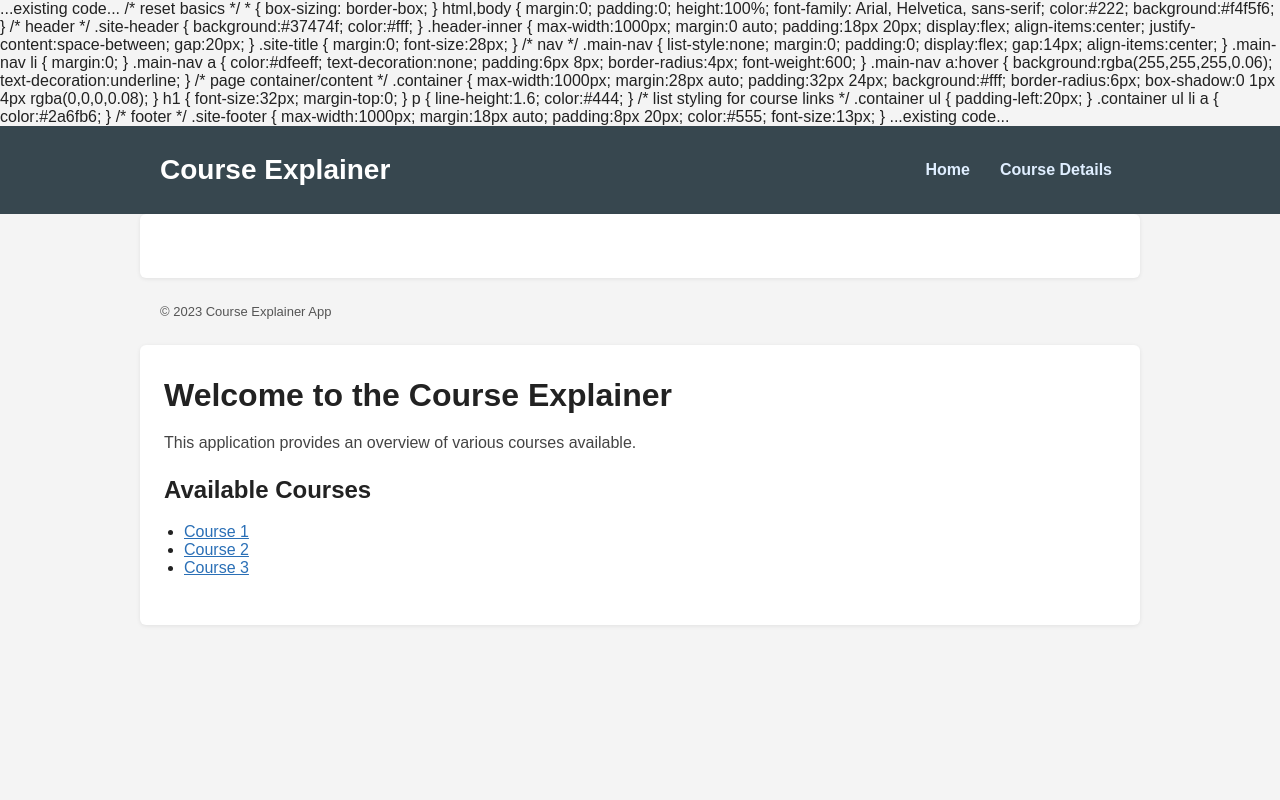
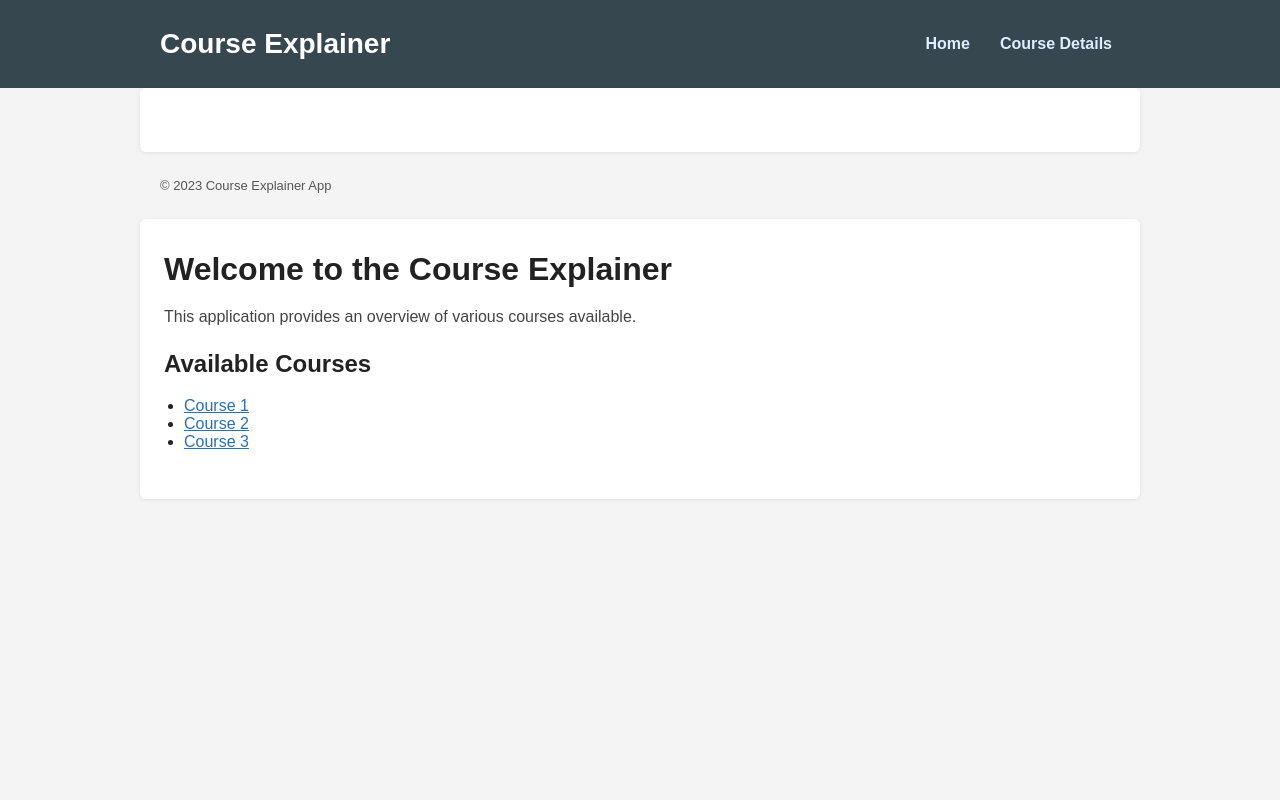
Before and after one commit to CodewithChiran/AINext, a Flask app: page / in a window 1280 px wide. Run offline with Flask 3, Linux system fonts and the light colour scheme.

Commit message:
First Commit

```diff
--- a/src/templates/layout.html
+++ b/src/templates/layout.html
@@ -7,34 +7,7 @@
   <link rel="stylesheet" href="{{ url_for('static', filename='css/styles.css') }}">
 </head>
 <body>
-...existing code...
-/* reset basics */
-* { box-sizing: border-box; }
-html,body { margin:0; padding:0; height:100%; font-family: Arial, Helvetica, sans-serif; color:#222; background:#f4f5f6; }
-
-/* header */
-.site-header { background:#37474f; color:#fff; }
-.header-inner { max-width:1000px; margin:0 auto; padding:18px 20px; display:flex; align-items:center; justify-content:space-between; gap:20px; }
-.site-title { margin:0; font-size:28px; }
-
-/* nav */
-.main-nav { list-style:none; margin:0; padding:0; display:flex; gap:14px; align-items:center; }
-.main-nav li { margin:0; }
-.main-nav a { color:#dfeeff; text-decoration:none; padding:6px 8px; border-radius:4px; font-weight:600; }
-.main-nav a:hover { background:rgba(255,255,255,0.06); text-decoration:underline; }
-
-/* page container/content */
-.container { max-width:1000px; margin:28px auto; padding:32px 24px; background:#fff; border-radius:6px; box-shadow:0 1px 4px rgba(0,0,0,0.08); }
-h1 { font-size:32px; margin-top:0; }
-p { line-height:1.6; color:#444; }
-
-/* list styling for course links */
-.container ul { padding-left:20px; }
-.container ul li a { color:#2a6fb6; }
-
-/* footer */
-.site-footer { max-width:1000px; margin:18px auto; padding:8px 20px; color:#555; font-size:13px; }
-...existing code...  <header class="site-header">
+  <header class="site-header">
     <div class="header-inner">
       <h1 class="site-title">Course Explainer</h1>
       <nav>
```
Also changed, not shown: tests/test_app.py (+5 -0 lines), .claude/commands/explain_this_file.md (added).
